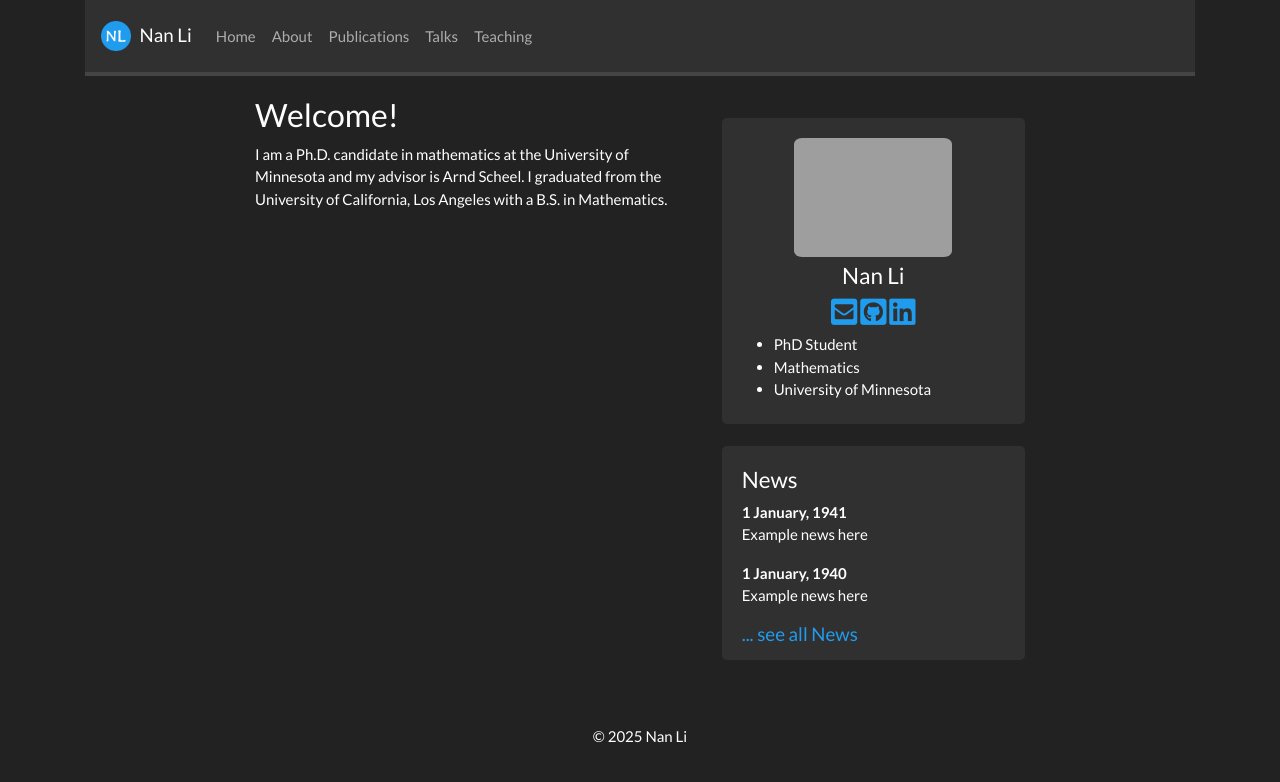
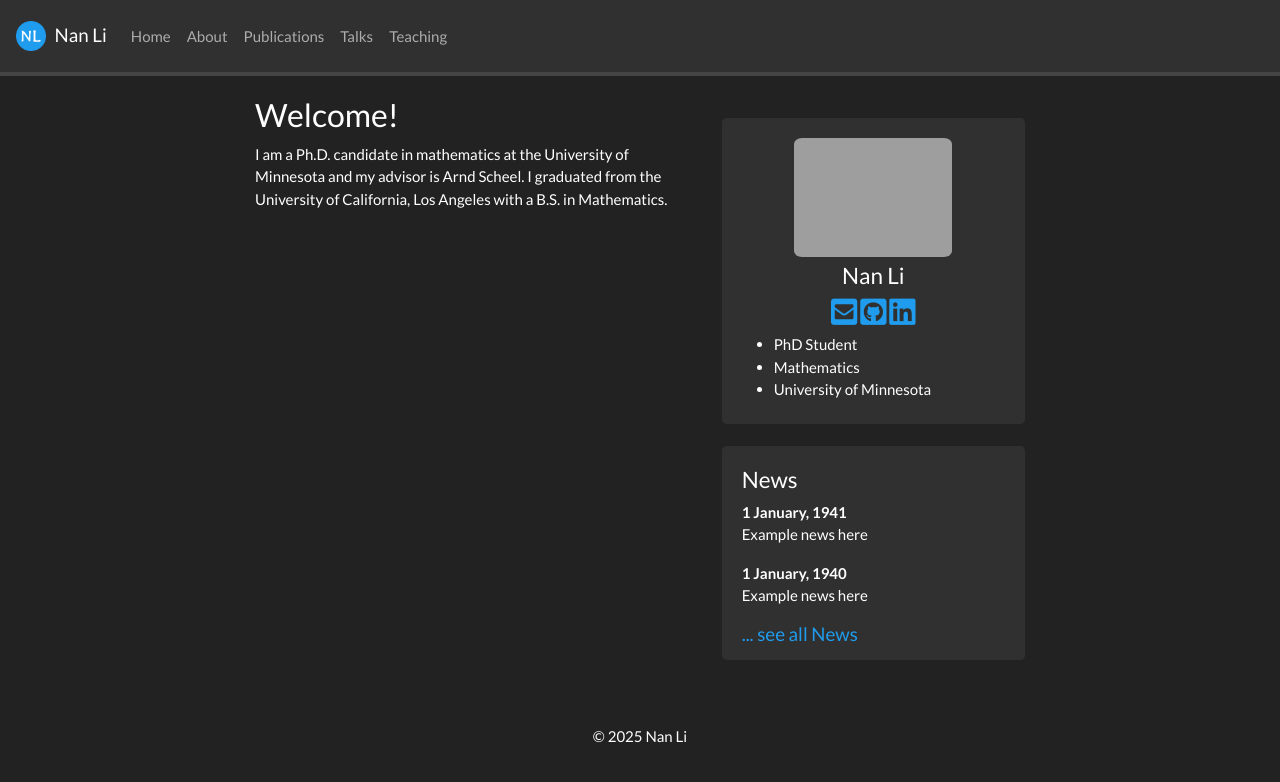
Before and after one commit to eigennan/eigennan.github.io, a Jekyll site: the page built from _pages/home.md, in a window 1280 px wide. Shown: the top 782 px of the page. Built offline with Jekyll 4.4.1, drawn with Linux system fonts in a browser that asks for light colours; a style sheet for code colours, icons or effects is not loaded.

Commit message:
Update header.html

```diff
--- a/_includes/header.html
+++ b/_includes/header.html
@@ -3,8 +3,8 @@
 height="0" width="0" style="display:none;visibility:hidden"></iframe></noscript>
 <!-- End Google Tag Manager (noscript) -->
 
-<div class="container">
-<nav class="navbar sticky-top navbar-expand-md navbar-dark bg-dark">
+
+<nav class="navbar position-relative navbar-expand-md navbar-dark bg-dark">
     <a class="navbar-brand" href="{{ site.url }}{{ site.baseurl }}/">
      <img src="{{ site.url }}{{ site.baseurl }}/favicon.ico" width="30" height="30" style="margin-right:5px" class="d-inline-block align-top" alt="">
       {{ site.title | escape }}
@@ -22,4 +22,3 @@ height="0" width="0" style="display:none;visibility:hidden"></iframe></noscript>
         </div>
     </div>
 </nav>
-</div>
```
